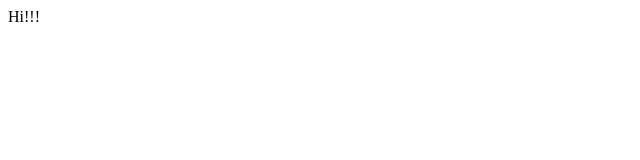
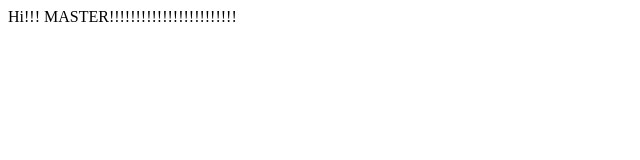
Before and after one commit to YuriyKozitsyn/git_test, a plain HTML site: page index.html in a window 1280 px wide. Shown: the whole page, without its empty margins (0-640 px from the left). Drawn offline with Linux system fonts and the light colour scheme.

Commit message:
From Master

```diff
--- a/index.html
+++ b/index.html
@@ -1,5 +1,5 @@
 <html>
 Hi!!!
-
+MASTER!!!!!!!!!!!!!!!!!!!!!!!!
 <footer/>
 </html>
```
